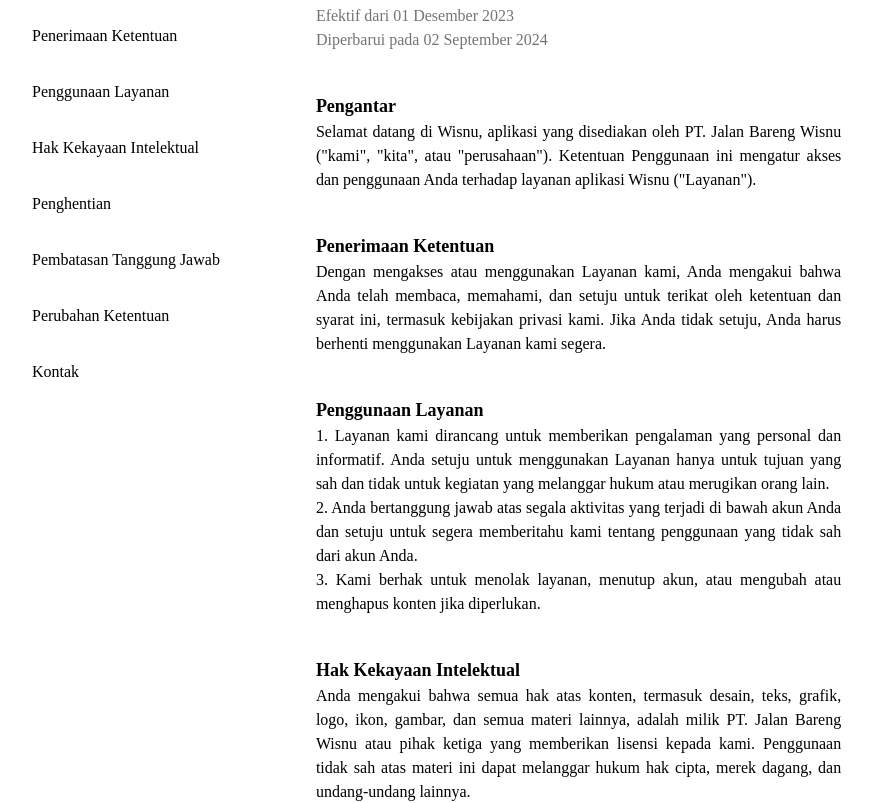
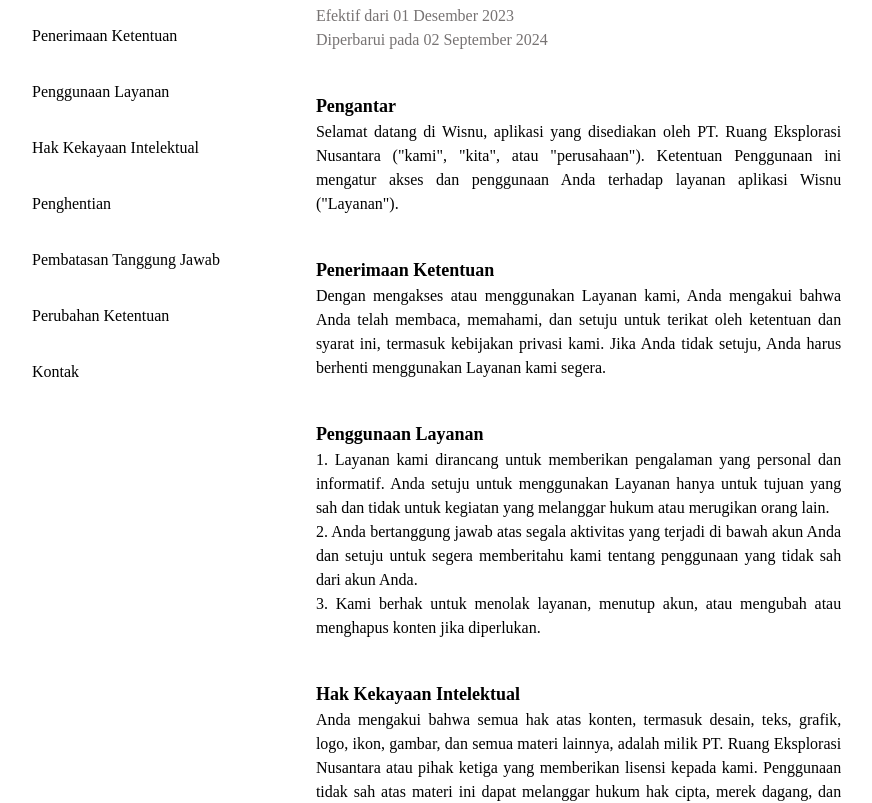
Before and after one commit to renusacoid/web-landingpage, a Next.js app: page /terms-of-use in a window 1280 px wide. Shown: the part 363-1166 px from the top of the page, without its empty margins (292-1164 px from the left). Built offline with nearby package versions, Linux system fonts and the light colour scheme.

Commit message:
Rename company name to PT. Ruang Eksplorasi Nusantara

```diff
--- a/src/pages/privacy-policy.jsx
+++ b/src/pages/privacy-policy.jsx
@@ -74,8 +74,7 @@
             <div>
               <h1 className="font-bold text-lg">Pengantar</h1>
               <p>
-                Selamat datang di Wisnu, aplikasi yang disediakan oleh PT. Jalan
-                Bareng Wisnu ("kami", "kita", atau "perusahaan"). Ketentuan
+                Selamat datang di Wisnu, aplikasi yang disediakan oleh PT. Ruang Eksplorasi Nusantara ("kami", "kita", atau "perusahaan"). Ketentuan
                 Penggunaan ini mengatur akses dan penggunaan Anda terhadap
                 layanan aplikasi Wisnu ("Layanan").
               </p>
--- a/src/pages/terms-of-use.jsx
+++ b/src/pages/terms-of-use.jsx
@@ -71,8 +71,7 @@
             <div>
               <h1 className="font-bold text-lg">Pengantar</h1>
               <p>
-                Selamat datang di Wisnu, aplikasi yang disediakan oleh PT. Jalan
-                Bareng Wisnu ("kami", "kita", atau "perusahaan"). Ketentuan
+                Selamat datang di Wisnu, aplikasi yang disediakan oleh PT. Ruang Eksplorasi Nusantara ("kami", "kita", atau "perusahaan"). Ketentuan
                 Penggunaan ini mengatur akses dan penggunaan Anda terhadap
                 layanan aplikasi Wisnu ("Layanan").
               </p>
@@ -119,7 +118,7 @@
               <p>
                 Anda mengakui bahwa semua hak atas konten, termasuk desain,
                 teks, grafik, logo, ikon, gambar, dan semua materi lainnya,
-                adalah milik PT. Jalan Bareng Wisnu atau pihak ketiga yang
+                adalah milik PT. Ruang Eksplorasi Nusantara atau pihak ketiga yang
                 memberikan lisensi kepada kami. Penggunaan tidak sah atas materi
                 ini dapat melanggar hukum hak cipta, merek dagang, dan
                 undang-undang lainnya.
```
